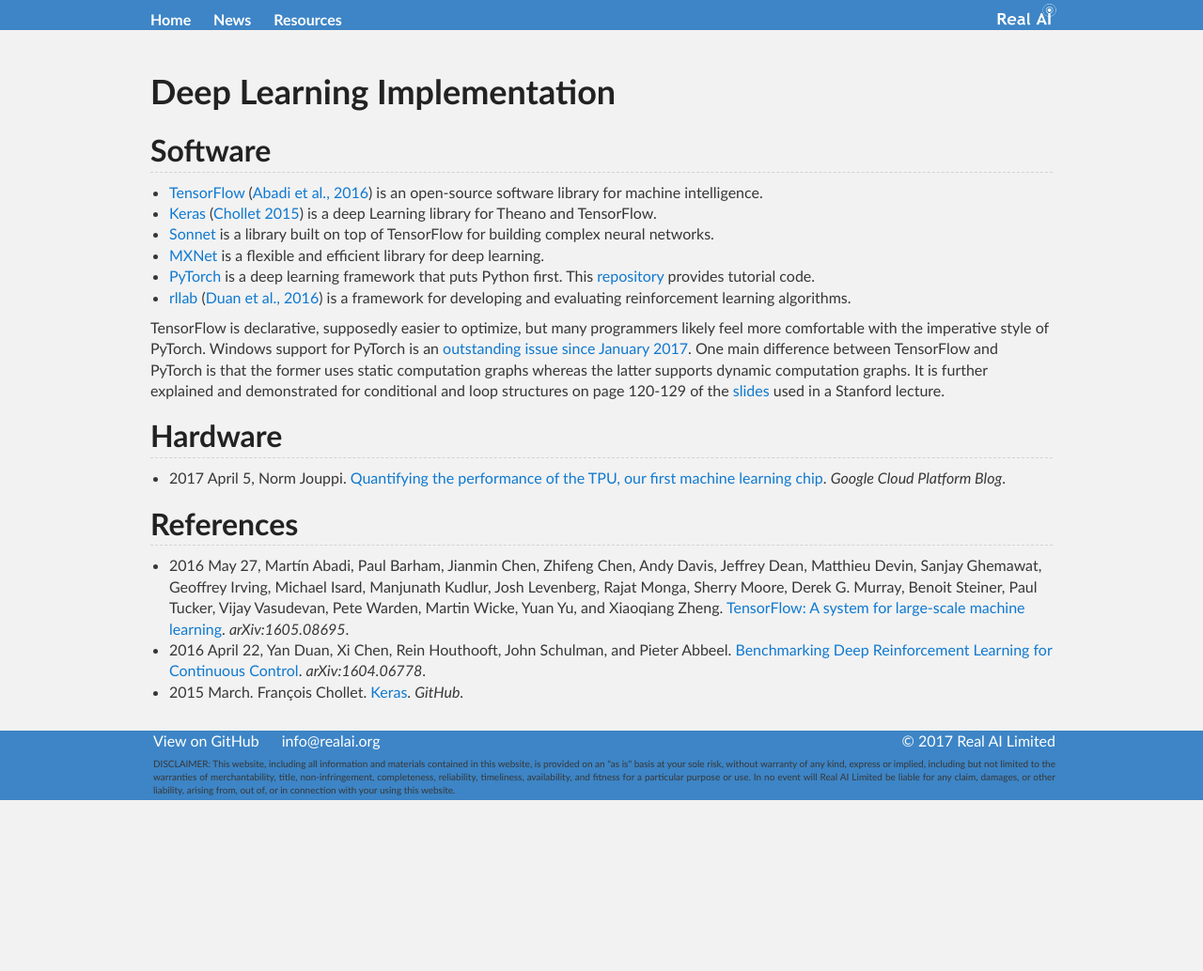
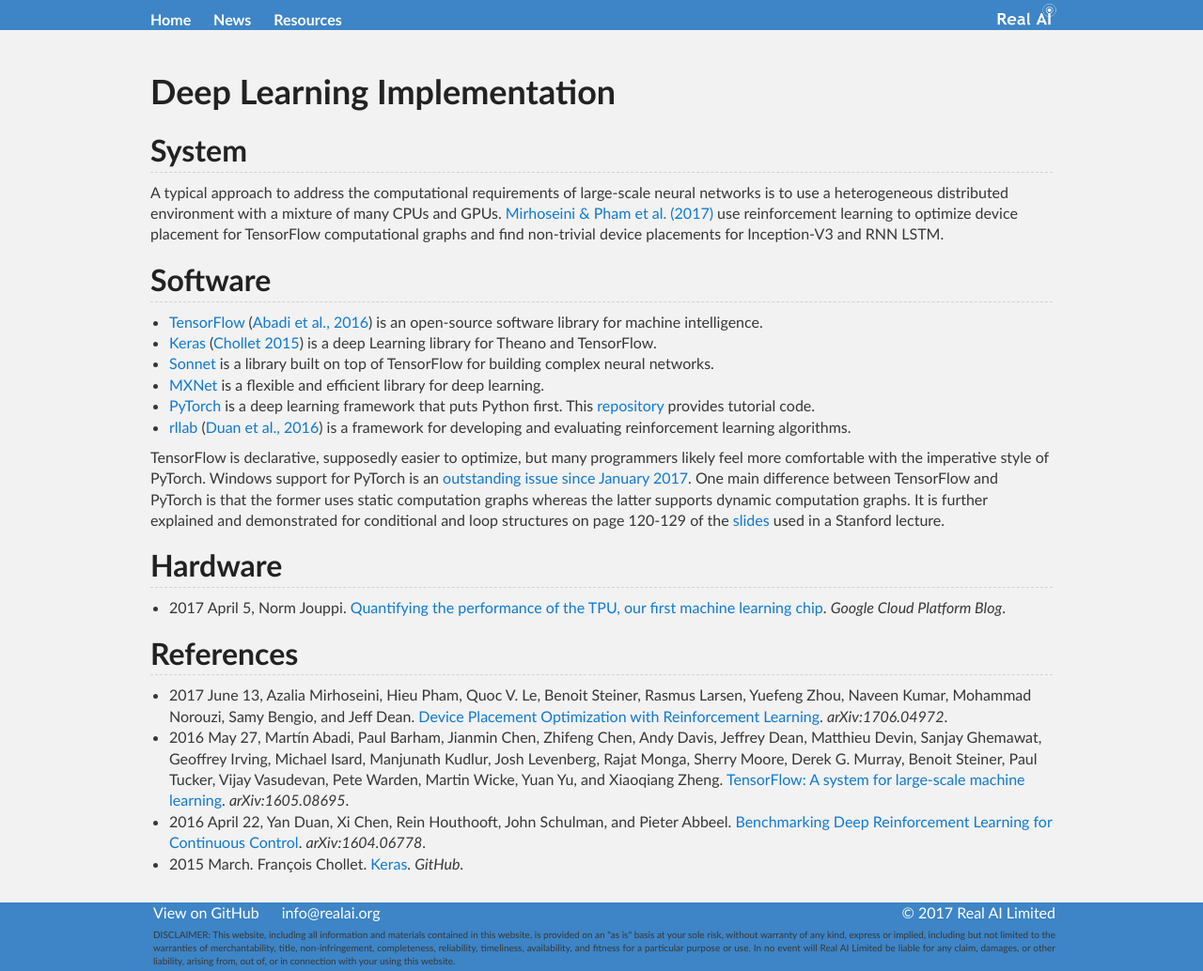
Before and after one commit to Tonywuhk/realai.org, a Jekyll site: the page built from deep-learning-implementation.md, in a window 1280 px wide. Shown: the whole page at 94% size. Built offline with Jekyll 4.4.1, drawn with Linux system fonts in a browser that asks for light colours; our own code applies the rules of GitHub Pages for plain Markdown files; comment, search, counter and statistics services are not loaded; the repository's description, which GitHub fills in, is left out; before the commit the page ends 900 px from its top, so only the background shows below that.

Commit message:
Update deep-learning-implementation.md

```diff
--- a/deep-learning-implementation.md
+++ b/deep-learning-implementation.md
@@ -3,6 +3,10 @@
 title: Implementation
 ---
 # Deep Learning Implementation
+
+## System
+
+A typical approach to address the computational requirements of large-scale neural networks is to use a heterogeneous distributed environment with a mixture of many CPUs and GPUs. [Mirhoseini & Pham et al. (2017)](https://arxiv.org/abs/1706.04972) use reinforcement learning to optimize device placement for TensorFlow computational graphs and ﬁnd non-trivial device placements for Inception-V3 and RNN LSTM.
 
 ## Software
 
@@ -21,6 +25,7 @@
 
 ## References
 
+* 2017 June 13, Azalia Mirhoseini, Hieu Pham, Quoc V. Le, Benoit Steiner, Rasmus Larsen, Yuefeng Zhou, Naveen Kumar, Mohammad Norouzi, Samy Bengio, and Jeff Dean. [Device Placement Optimization with Reinforcement Learning](https://arxiv.org/abs/1706.04972). *arXiv:1706.04972*.
 * 2016 May 27, Martín Abadi, Paul Barham, Jianmin Chen, Zhifeng Chen, Andy Davis, Jeffrey Dean, Matthieu Devin, Sanjay Ghemawat, Geoffrey Irving, Michael Isard, Manjunath Kudlur, Josh Levenberg, Rajat Monga, Sherry Moore, Derek G. Murray, Benoit Steiner, Paul Tucker, Vijay Vasudevan, Pete Warden, Martin Wicke, Yuan Yu, and Xiaoqiang Zheng. [TensorFlow: A system for large-scale machine learning](https://arxiv.org/abs/1605.08695). *arXiv:1605.08695*.
 * 2016 April 22, Yan Duan, Xi Chen, Rein Houthooft, John Schulman, and Pieter Abbeel. [Benchmarking Deep Reinforcement Learning for Continuous Control](https://arxiv.org/abs/1604.06778). *arXiv:1604.06778*.
 * 2015 March. François Chollet. [Keras](https://github.com/fchollet/keras). *GitHub*.
```
